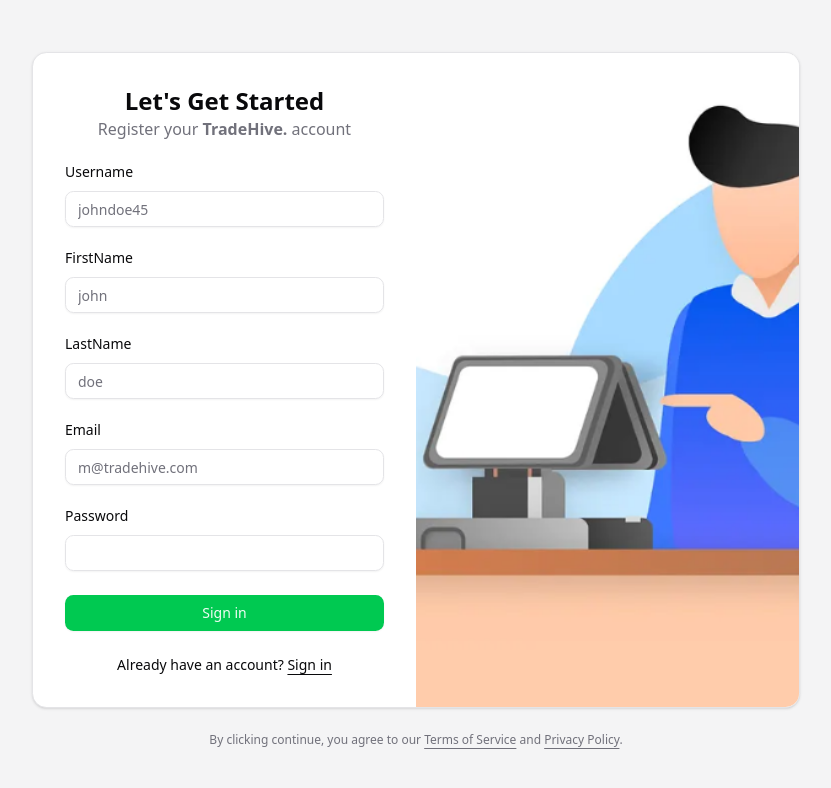
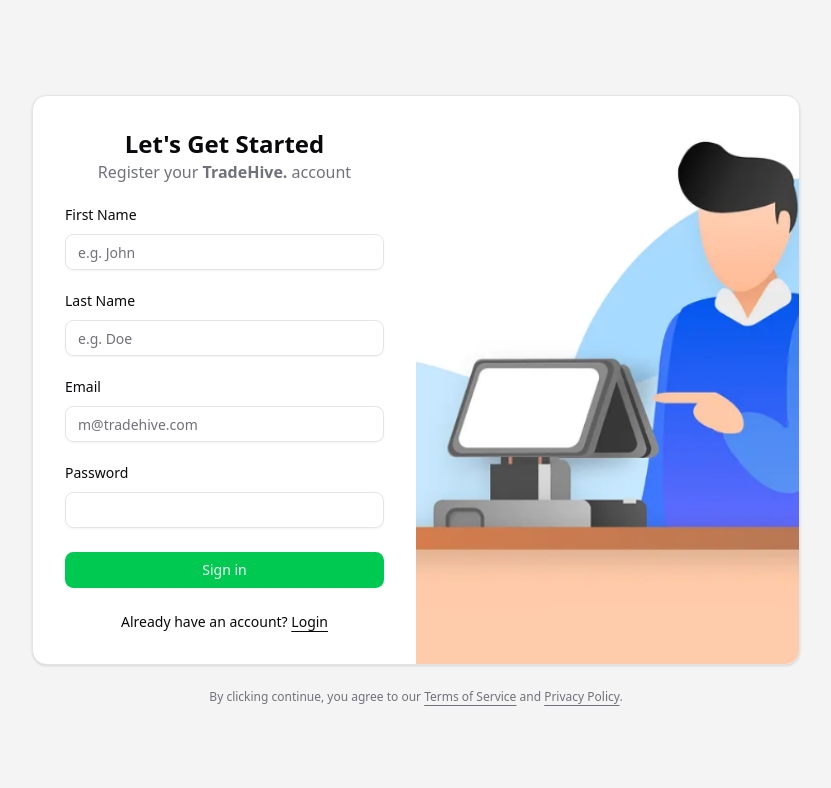
Before and after one commit to musamueed19/TradeHive-ERP, a Next.js app in the folder client/: page /register in a window 1280 px wide. Shown: the top 788 px of the page, without its empty margins (224-1055 px from the left). Built offline with nearby package versions, Linux system fonts and the light colour scheme; no server answers; sample sign-in values are in the browser's storage.

Commit message:
register functionality done

```diff
--- a/client/components/register-form.jsx
+++ b/client/components/register-form.jsx
@@ -9,6 +9,7 @@
 import { signIn } from "next-auth/react";
 import { useRouter } from "next/navigation";
 import { toast } from "sonner";
+import axios from "axios";
 
 export function RegisterForm({ className, ...props }) {
   // router
@@ -18,7 +19,6 @@
   const [loginData, setLoginData] = useState({
     email: "",
     password: "",
-    username: "",
     firstName: "",
     lastName: "",
   });
@@ -41,10 +41,41 @@
 
     // login functionality
     // Here...
+
+    try {
+      // Step 1: Register with only email/username/password
+      const registerRes = await axios.post(
+        `${process.env.NEXT_PUBLIC_STRAPI_URL}/api/auth/local/register`,
+        {
+          username: loginData.email,
+          email: loginData.email,
+          password: loginData.password,
+        }
+      );
+
+      // store userid, and jwt
+      const { jwt, user } = registerRes.data;
+
+      // update user with firstName, lastName
+      axios.put(
+        `${process.env.NEXT_PUBLIC_STRAPI_URL}/api/users/${user.id}`,
+        {
+          firstName: loginData.firstName,
+          lastName: loginData.lastName,
+        },
+        {
+          headers: {
+            Authorization: `Bearer ${jwt}`,
+          },
+        }
+      );
+
+      // Step 3: Login the user
       const res = await signIn("credentials", {
         redirect: false,
         ...loginData,
       });
+
 
       if (res?.ok) {
         toast.success("Login Successfully.");
@@ -54,6 +85,14 @@
         toast.error(res?.error || "Login Failed.");
         console.log(res);
       }
+
+    } catch (error) {
+      toast.error("Registration failed. Please try again");
+    } finally {
+      setIsLoading(false);
+    }
+
+
 
     // end
     setIsLoading(false);
@@ -73,38 +112,26 @@
                 </p>
               </div>
               <div className="grid gap-3">
-                <Label htmlFor="username">Username</Label>
+                <Label htmlFor="firstName">First Name</Label>
                 <Input
                   onChange={handleChange}
-                  name="text"
-                  value={loginData.username}
-                  id="text"
+                  name="firstName"
+                  value={loginData.firstName}
+                  id="firstName"
                   type="text"
-                  placeholder="johndoe45"
+                  placeholder="e.g. John"
                   required
                 />
               </div>
               <div className="grid gap-3">
-                <Label htmlFor="username">FirstName</Label>
+                <Label htmlFor="lastName">Last Name</Label>
                 <Input
                   onChange={handleChange}
-                  name="text"
-                  value={loginData.firstName}
-                  id="text"
+                  name="lastName"
+                  value={loginData.lastName}
+                  id="lastName"
                   type="text"
-                  placeholder="john"
-                  required
-                />
-              </div>
-              <div className="grid gap-3">
-                <Label htmlFor="username">LastName</Label>
-                <Input
-                  onChange={handleChange}
-                  name="text"
-                  value={loginData.lastName}
-                  id="text"
-                  type="text"
-                  placeholder="doe"
+                  placeholder="e.g. Doe"
                   required
                 />
               </div>
@@ -139,7 +166,7 @@
               <div className="text-center text-sm">
                 Already have an account?{" "}
                 <a href="/login" className="underline underline-offset-4">
-                  Sign in
+                  Login
                 </a>
               </div>
             </div>
--- a/client/package.json
+++ b/client/package.json
@@ -28,6 +28,7 @@
     "@radix-ui/react-tooltip": "^1.2.7",
     "@tabler/icons-react": "^3.34.1",
     "@tanstack/react-table": "^8.21.3",
+    "axios": "^1.11.0",
     "class-variance-authority": "^0.7.1",
     "clsx": "^2.1.1",
     "lucide-react": "^0.536.0",
```
Also changed, not shown: 1 other file (tests, documents, lock files or other folders). Lines whose indentation alone changed are shown as unchanged.
